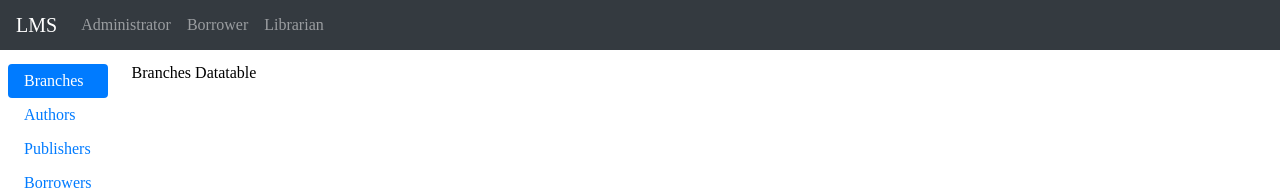
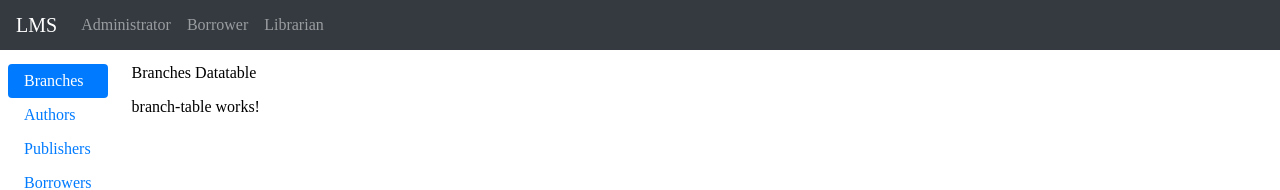
Before and after one commit to AbdiN7/ng-lms, an Angular app: page /lms/admin in a window 1280 px wide. Shown: the top 190 px of the page. Built offline with nearby package versions, Linux system fonts and the light colour scheme.

Commit message:
nested components should now compile, hopefully(?)

```diff
--- a/src/app/admin/admin.component.html
+++ b/src/app/admin/admin.component.html
@@ -26,6 +26,7 @@
         <a ngbNavLink >Branches</a>
         <ng-template ngbNavContent>
           <p> Branches Datatable </p>
+            <app-branch-table></app-branch-table>
         </ng-template>
       </li>
 
--- /dev/null
+++ b/src/app/admin/branch-table/branch-table.component.html
@@ -0,0 +1 @@
+<p>branch-table works!</p>
--- /dev/null
+++ b/src/app/admin/branch-table/branch-table.component.ts
@@ -0,0 +1,15 @@
+import { Component, OnInit } from '@angular/core';
+
+@Component({
+  selector: 'app-branch-table',
+  templateUrl: './branch-table.component.html',
+  styleUrls: ['./branch-table.component.css']
+})
+export class BranchTableComponent implements OnInit {
+
+  constructor() { }
+
+  ngOnInit(): void {
+  }
+
+}
--- a/src/app/app.module.ts
+++ b/src/app/app.module.ts
@@ -10,6 +10,7 @@ import { FooterComponent } from './footer/footer.component';
 import { HomeComponent } from './home/home.component';
 import { LayoutComponent } from './layout/layout.component';
 import { AdminComponent } from './admin/admin.component';
+import { BranchTableComponent } from './Admin/branch-table/branch-table.component';
 
 @NgModule({
   declarations: [
@@ -18,7 +19,8 @@ import { AdminComponent } from './admin/admin.component';
     FooterComponent,
     HomeComponent,
     LayoutComponent,
-    AdminComponent
+    AdminComponent,
+    BranchTableComponent
   ],
   imports: [
     BrowserModule,
--- a/tsconfig.app.json
+++ b/tsconfig.app.json
@@ -9,6 +9,7 @@
     "src/polyfills.ts"
   ],
   "include": [
-    "src/**/*.d.ts"
+    "src/**/*.d.ts",
+    "src/app/**/*.ts"
   ]
 }
```
Also changed, not shown: src/app/admin/branch-table/branch-table.component.css (added), 1 other file (tests, documents, lock files or other folders).
